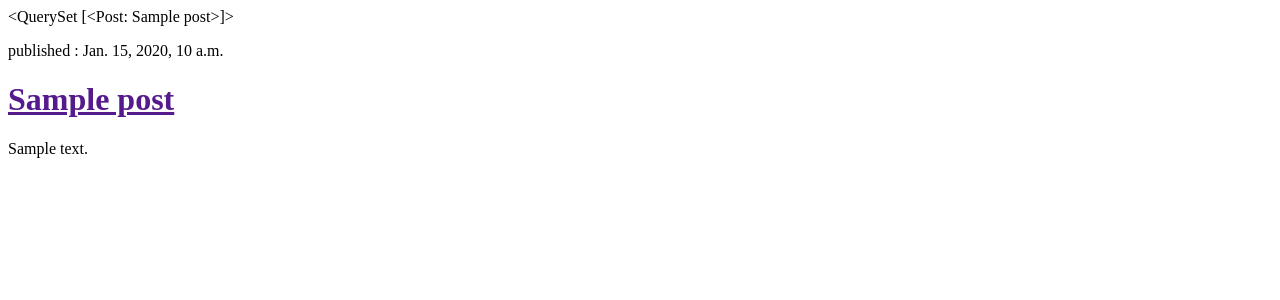
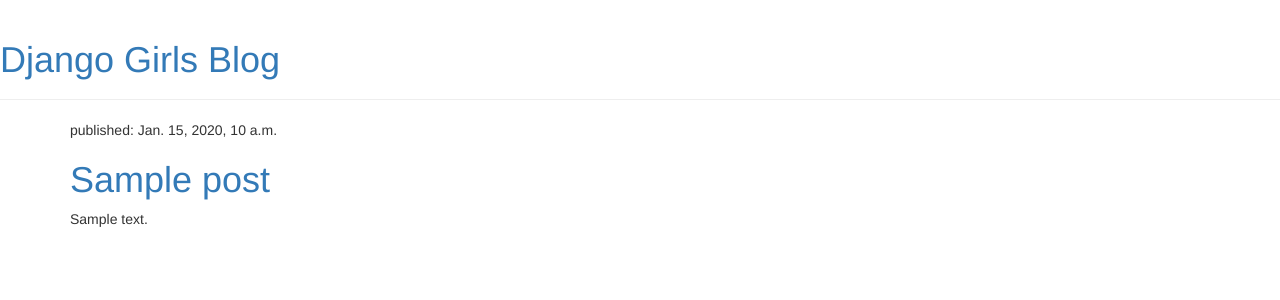
Before and after one commit to OUER33AOYE/my-first-blog, a Django app: template blog/templates/blog/post_list.html in a window 1280 px wide. Shown: the top 300 px of the page. Run offline with Django 3.2, Linux system fonts and the light colour scheme; the template is opened without the code that fills it: values that come from a table or form of the project are taken from there, others are empty; tables that the repository leaves empty hold one stand-in row (values such as "Sample post"); some libraries are stand-ins or nearby versions.

Commit message:
Add view and template for detailed blog post as well as CSS for the site.

```diff
--- /dev/null
+++ b/blog/static/blog/css/blog.css
@@ -0,0 +1,6 @@
+h1 a {
+	color: "green";
+}
+body {
+    padding-left: 15px;
+}
--- /dev/null
+++ b/blog/templates/blog/base.html
@@ -0,0 +1,23 @@
+{% load static %}
+<!DOCTYPE html>
+<html>
+    <head>
+        <title>Django Girls blog</title>
+        <link rel="stylesheet" href="//maxcdn.bootstrapcdn.com/bootstrap/3.2.0/css/bootstrap.min.css">
+        <link rel="stylesheet" href="//maxcdn.bootstrapcdn.com/bootstrap/3.2.0/css/bootstrap-theme.min.css">
+
+    </head>
+    <body>
+		<div class="page-header">
+        <h1><a href="/">Django Girls Blog</a></h1>
+    </div>
+    <div class="content container">
+        <div class="row">
+            <div class="col-md-8">
+            {% block content %}
+            {% endblock %}
+            </div>
+        </div>
+    </div>
+    </body>
+</html>
--- a/blog/templates/blog/post_list.html
+++ b/blog/templates/blog/post_list.html
@@ -1,19 +1,12 @@
-<html>
-    <head>
-        <title>Django Girls blog</title>
-    </head>
-    <body>
-        <div>
-		{{posts }}
-			<div>
-			{% for post in posts %}
-				<div>
-					<p> published : {{post.published_date}} </p>
-					<h1> <a href=""> {{post.title }} </a> </h1>
-					<p> {{post.text|linebreaksbr }} </p>
-				</div>
-			{%endfor %}
-			</div>
-         </div>
-    </body>
-</html>
+{% extends 'blog/base.html' %}
+
+
+{% block content %}
+        {% for post in posts %}
+            <div>
+                <p>published: {{ post.published_date }}</p>
+                <h1><a href="{%url 'post_detail' pk=post.pk%}">{{ post.title }}</a></h1>
+                <p>{{ post.text|linebreaksbr }}</p>
+            </div>
+        {% endfor %}
+{% endblock %}
--- a/blog/urls.py
+++ b/blog/urls.py
@@ -2,5 +2,6 @@
 from . import views
 
 urlpatterns = [
-    path('',views.post_list,name = 'post_list')
+    path('',views.post_list,name = 'post_list'),
+    path('post/<int:pk>/',views.post_detail, name = 'post_detail'),
 ]
```
Also changed, not shown: blog/templates/blog/post_detail.html (added, +13 -0 lines), blog/views.py (+6 -1 lines), blog/models.py (line endings or trailing spaces).
